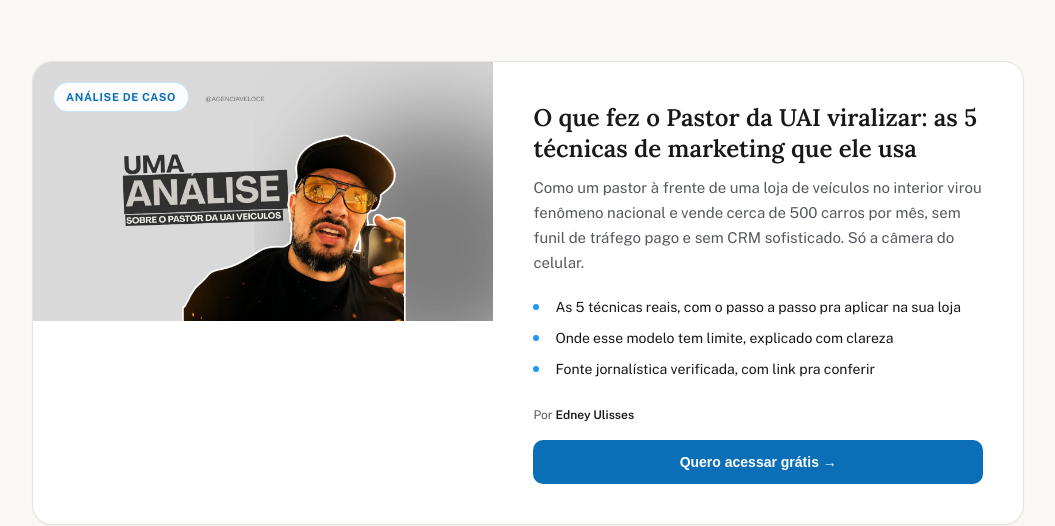
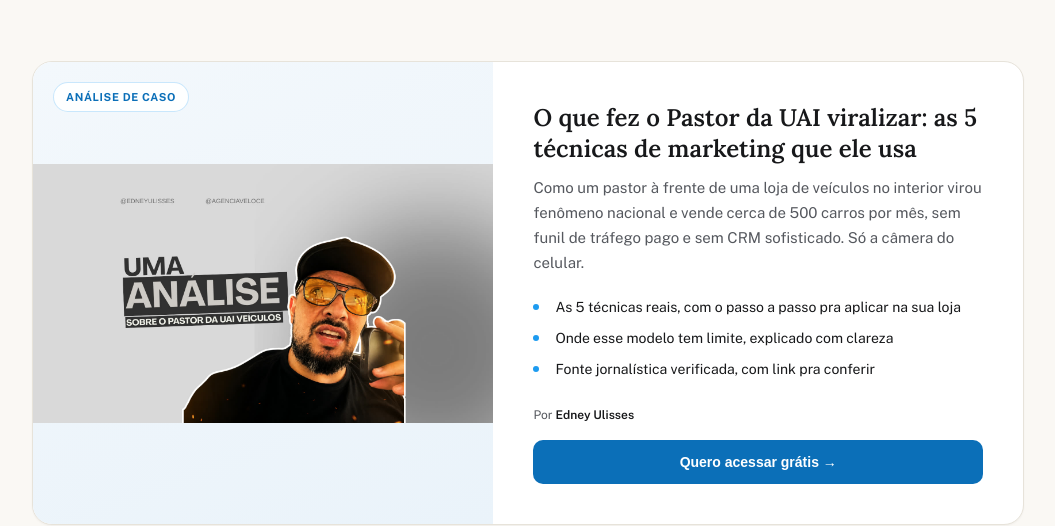
Before and after one commit to gridlabs002/centraldemateriais, a website: page index.html in a window 1280 px wide. Shown: the part 309-835 px from the top of the page, without its empty margins (112-1167 px from the left). Drawn offline with nearby package versions, Linux system fonts and the light colour scheme.

Commit message:
Corrige espaco em branco: usa object-fit contain em vez de aspect-ratio fixo
O aspect-ratio fixo deixava vazio embaixo da imagem quando o texto ao lado
era mais alto. Volta a coluna a esticar (preenchida pelo gradiente) e troca
cover por contain, assim a imagem nunca corta e nunca sobra vazio.

```diff
--- a/index.html
+++ b/index.html
@@ -77,8 +77,7 @@
   .featured-visual {
     position: relative;
     background: linear-gradient(160deg, #F3F8FC, #EAF3FA);
-    aspect-ratio: 16 / 9;
-    align-self: start;
+    min-height: 280px;
     overflow: hidden;
   }
   .featured-visual img {
@@ -86,7 +85,7 @@
     inset: 0;
     width: 100%;
     height: 100%;
-    object-fit: cover;
+    object-fit: contain;
   }
   .featured-visual .featured-type-photo {
     position: absolute;
@@ -198,6 +197,7 @@
 
   @media (max-width: 720px) {
     .featured-card { grid-template-columns: 1fr; }
+    .featured-visual { min-height: 160px; }
   }
 
   /* GATE MODAL */
```
